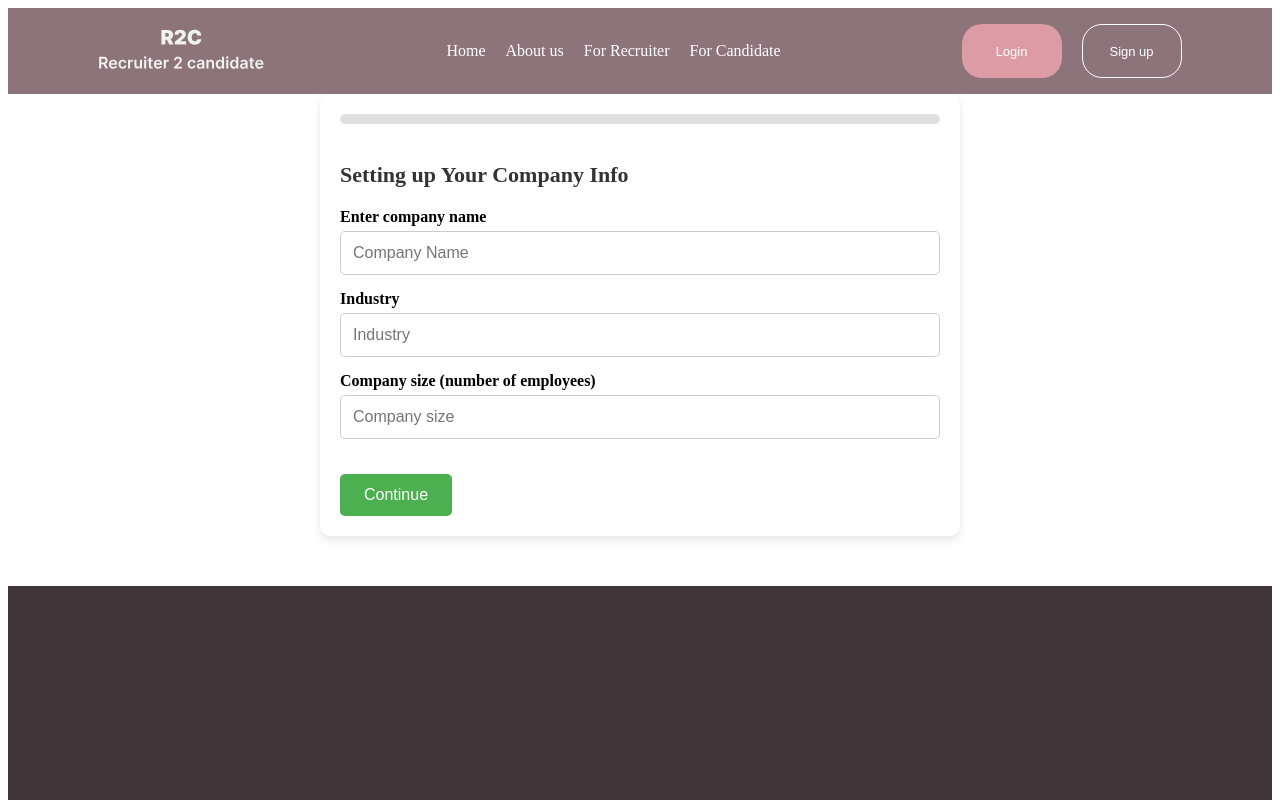
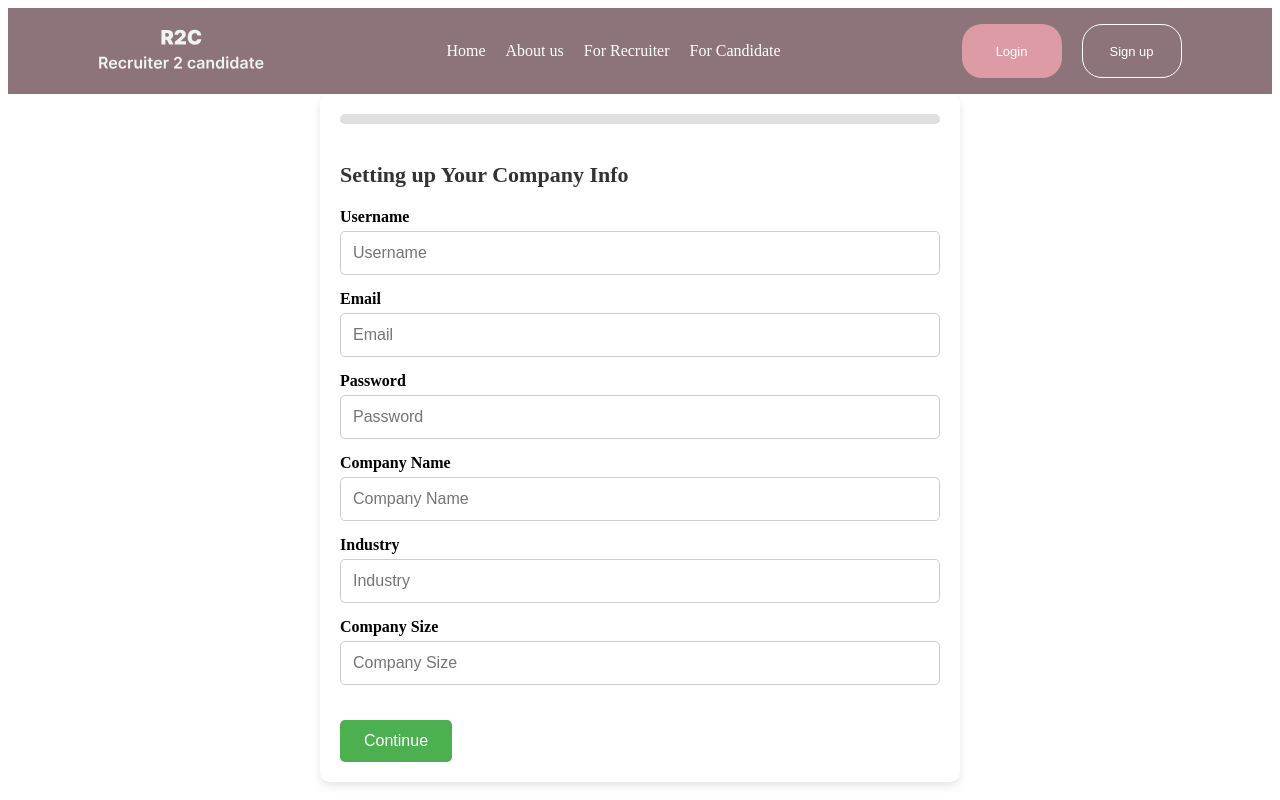
Before and after one commit to Yungflashh/recruiter2candidate, a React (Vite) app: page /RecruiterSignUp in a window 1280 px wide. Shown: the top 800 px of the page. Built offline with nearby package versions, Linux system fonts and the light colour scheme.

Commit message:
edited recruiter page

```diff
--- a/src/pages/RecruiterSignUp.jsx
+++ b/src/pages/RecruiterSignUp.jsx
@@ -2,10 +2,14 @@ import { useState } from 'react';
 import { Upload, Button, message } from 'antd';
 import { UploadOutlined } from '@ant-design/icons';
 import "../styles/RecruiterSignUp.css";
-import axios from "axios"
+import axios from "axios";
+
 const RecruiterSignUp = () => {
   const [currentPage, setCurrentPage] = useState(1);
   const [formData, setFormData] = useState({
+    username: '',
+    email: '',
+    password: '',
     company_name: '',
     industry: '',
     company_size: '',
@@ -55,15 +59,38 @@ const RecruiterSignUp = () => {
 
   const handleSubmit = (e) => {
     e.preventDefault();
-    // Handle form submission (e.g., send data to an API or display a success message)
-    axios.post ("r2c.onrender.com/signUp")
-    .then(data => {
-      console.log(data);
 
+    const form = new FormData();
+
+    // Appending form fields to the FormData object
+    form.append('username', formData.username);
+    form.append('email', formData.email);
+    form.append('password', formData.password);
+    form.append('company', formData.company_name);
+    form.append('industry', formData.industry);
+    form.append('size', formData.company_size);
+    form.append('introduction', formData.brief_introduction);
+    form.append('qualification', formData.qualification);
+
+    // Appending roles and job titles as arrays
+    form.append('hiring', JSON.stringify(savedRoles));
+    form.append('title', JSON.stringify(savedJobTitles));
+
+    // Appending the image/logo file
+    if (formData.image) {
+      form.append('logo', formData.image);
     }
 
-    )
-    console.log('Form submitted:', formData);
+    // Make API request
+    axios.post("http://r2c.onrender.com/signUp", form)
+      .then(data => {
+        console.log(data);
+        message.success('Sign up successful!');
+      })
+      .catch(error => {
+        console.log(error);
+        message.error('Sign up failed!');
+      });
   };
 
   const handleAddRole = () => {
@@ -100,7 +127,40 @@ const RecruiterSignUp = () => {
           <div className="form-page">
             <h2>Setting up Your Company Info</h2>
 
-            <label htmlFor="company_name">Enter company name</label>
+            <label htmlFor="username">Username</label>
+            <input
+              type="text"
+              id="username"
+              name="username"
+              value={formData.username}
+              onChange={handleInputChange}
+              placeholder="Username"
+              required
+            />
+
+            <label htmlFor="email">Email</label>
+            <input
+              type="email"
+              id="email"
+              name="email"
+              value={formData.email}
+              onChange={handleInputChange}
+              placeholder="Email"
+              required
+            />
+
+            <label htmlFor="password">Password</label>
+            <input
+              type="password"
+              id="password"
+              name="password"
+              value={formData.password}
+              onChange={handleInputChange}
+              placeholder="Password"
+              required
+            />
+
+            <label htmlFor="company_name">Company Name</label>
             <input
               type="text"
               id="company_name"
@@ -122,14 +182,14 @@ const RecruiterSignUp = () => {
               required
             />
 
-            <label htmlFor="company_size">Company size (number of employees)</label>
+            <label htmlFor="company_size">Company Size</label>
             <input
               type="number"
               id="company_size"
               name="company_size"
               value={formData.company_size}
               onChange={handleInputChange}
-              placeholder="Company size"
+              placeholder="Company Size"
               required
             />
           </div>
@@ -138,14 +198,13 @@ const RecruiterSignUp = () => {
         {currentPage === 2 && (
           <div className="form-page">
             <h2>Setting up your brand</h2>
-            <p>Setting up a brand will help present your company in an organized way.</p>
 
             <label htmlFor="image">Upload company logo</label>
             <Upload
-              name="image"
+              name="logo"
               listType="picture-card"
               showUploadList={false}
-              action="/upload" // You can set an actual upload endpoint here.
+              action="/upload" // Can be used to display upload progress
               onChange={handleFileChange}
             >
               {formData.image ? (
@@ -159,7 +218,7 @@ const RecruiterSignUp = () => {
               )}
             </Upload>
 
-            <label htmlFor="brief_introduction">Brief introduction</label>
+            <label htmlFor="brief_introduction">Brief Introduction</label>
             <textarea
               id="brief_introduction"
               name="brief_introduction"
@@ -174,16 +233,15 @@ const RecruiterSignUp = () => {
         {currentPage === 3 && (
           <div className="form-page">
             <h2>Setting up your Preferences</h2>
-            <p>Please fill in and select the accurate information below.</p>
 
-            <label htmlFor="roles">Types of roles you hire</label>
+            <label htmlFor="roles">Roles you hire for</label>
             <input
               type="text"
               id="roles"
               name="roles"
               value={formData.roles}
               onChange={handleInputChange}
-              placeholder="Roles you hire for"
+              placeholder="Roles"
             />
             <button type="button" onClick={handleAddRole}>Add Role</button>
 
@@ -209,14 +267,14 @@ const RecruiterSignUp = () => {
               )}
             </div>
 
-            <label htmlFor="job_title">Current job title</label>
+            <label htmlFor="job_title">Job Titles</label>
             <input
               type="text"
               id="job_title"
               name="job_title"
               value={formData.job_title}
               onChange={handleInputChange}
-              placeholder="Your job title"
+              placeholder="Job Title"
             />
             <button type="button" onClick={handleAddJobTitle}>Add Job Title</button>
 
@@ -242,7 +300,7 @@ const RecruiterSignUp = () => {
               )}
             </div>
 
-            <label>Which of the following qualifications do you prefer?</label>
+            <label>Qualification</label>
             <div>
               <input
                 type="radio"
```
